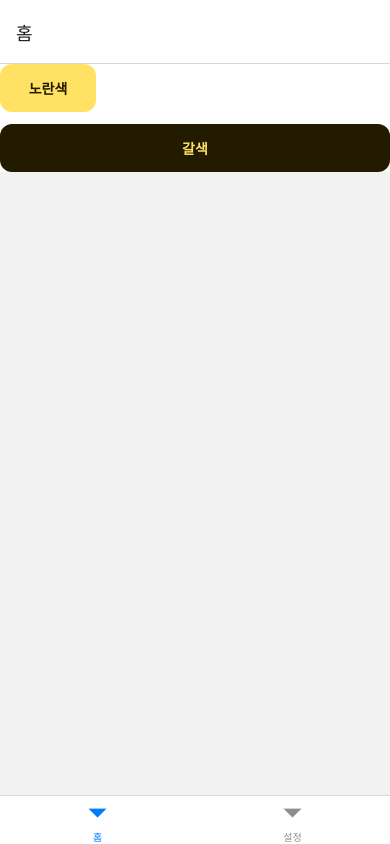
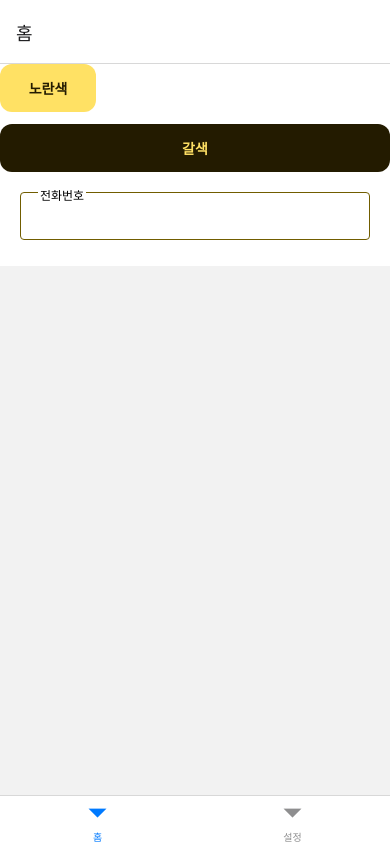
Before and after one commit to NSM-inc/retry-app, a React Native app: screen /HomeScreen in a window 390 px wide. Built offline with nearby package versions, Linux system fonts and the light colour scheme.

Commit message:
FEAT: OutLineTextInput 컴포넌트 생성

```diff
--- a/src/components/atoms/Text.tsx
+++ b/src/components/atoms/Text.tsx
@@ -1,9 +1,20 @@
 import styled from 'styled-components/native';
-import { color, TextColorProps, typography, TypographyProps } from 'styled-system';
+import {
+  color,
+  ColorProps,
+  position,
+  PositionProps,
+  space,
+  SpaceProps,
+  typography,
+  TypographyProps,
+} from 'styled-system';
 
-const Text = styled.Text<TypographyProps & TextColorProps>`
+const Text = styled.Text<TypographyProps & ColorProps & PositionProps & SpaceProps>`
   ${typography}
   ${color}
+  ${position}
+  ${space}
 `;
 
 export default Text;
--- a/src/components/atoms/TextInput.tsx
+++ b/src/components/atoms/TextInput.tsx
@@ -1,22 +1,14 @@
 import styled from 'styled-components/native';
+import { ColorProps, LayoutProps, BorderProps, color, border, layout } from 'styled-system';
 
-interface TextInputProps {
-  designType: 'default';
-}
+export interface TextInputProps extends ColorProps, LayoutProps, BorderProps {}
 
-const design = {
-  default: {
-    'border-width': '1',
-    padding: '10px',
-  },
-};
-
-const StyledTextInput = styled.TextInput<TextInputProps>`
-  ${({ designType }) => design[designType]}
+const TextInput = styled.TextInput<TextInputProps>`
+  width: 100%;
+  height: 48px;
+  ${color}
+  ${layout}
+  ${border}
 `;
 
-const TextInput = ({ ...props }: TextInputProps) => {
-  return <StyledTextInput {...props}>테스트</StyledTextInput>;
-};
-
 export default TextInput;
--- a/src/components/atoms/View.tsx
+++ b/src/components/atoms/View.tsx
@@ -6,15 +6,18 @@ import {
   FlexboxProps,
   layout,
   LayoutProps,
+  position,
+  PositionProps,
   space,
   SpaceProps,
 } from 'styled-system';
 
-const View = styled.View<LayoutProps & SpaceProps & ColorProps & FlexboxProps>`
+const View = styled.View<LayoutProps & SpaceProps & ColorProps & FlexboxProps & PositionProps>`
   ${layout}
   ${space}
   ${color}
   ${flex}
+  ${position}
 `;
 
 export default View;
--- a/src/components/atoms/index.ts
+++ b/src/components/atoms/index.ts
@@ -1,6 +1,7 @@
 import Button from './Button';
 import SafeView from './SafeAreaView';
 import Text from './Text';
+import TextInput from './TextInput';
 import View from './View';
 
-export { Button, Text, View, SafeView };
+export { Button, Text, View, SafeView, TextInput };
--- /dev/null
+++ b/src/components/molecules/OutLineTextInput.tsx
@@ -0,0 +1,37 @@
+import { Text, View } from 'components/atoms';
+import TextInput, { TextInputProps } from 'components/atoms/TextInput';
+import { COLOR } from 'resources/constants';
+
+interface OutlineTextInputProps extends TextInputProps {
+  label?: string;
+}
+
+const OutLineTextInput = ({ label, ...props }: OutlineTextInputProps) => {
+  return (
+    <View position="relative" width="100%" height="54px">
+      {label && (
+        <View position="absolute" top="-6px" left="18px" zIndex={1}>
+          <Text
+            fontSize="12px"
+            backgroundColor={COLOR.WHITE}
+            paddingLeft="2px"
+            paddingRight="2px"
+            zIndex={2}>
+            {label}
+          </Text>
+        </View>
+      )}
+      <TextInput
+        border={`1px solid ${COLOR.YELLOW_P}`}
+        borderRadius="4px"
+        paddingTop="14px"
+        paddingBottom="14px"
+        paddingLeft="16px"
+        paddingRight="16px"
+        {...props}
+      />
+    </View>
+  );
+};
+
+export default OutLineTextInput;
--- a/src/components/molecules/index.ts
+++ b/src/components/molecules/index.ts
@@ -0,0 +1,3 @@
+import OutLineTextInput from './OutLineTextInput';
+
+export { OutLineTextInput };
--- a/src/screens/home/HomeScreen.tsx
+++ b/src/screens/home/HomeScreen.tsx
@@ -1,4 +1,5 @@
 import { Button, SafeView, View } from 'components/atoms';
+import { OutLineTextInput } from 'components/molecules';
 import { StatusBar } from 'expo-status-bar';
 import React, { useState } from 'react';
 import { COLOR } from 'resources/constants';
@@ -31,6 +32,9 @@ export default function Home() {
           }}
         />
       </View>
+      <View width="100%" padding={20}>
+        <OutLineTextInput label="전화번호" />
+      </View>
     </SafeView>
   );
 }
```
